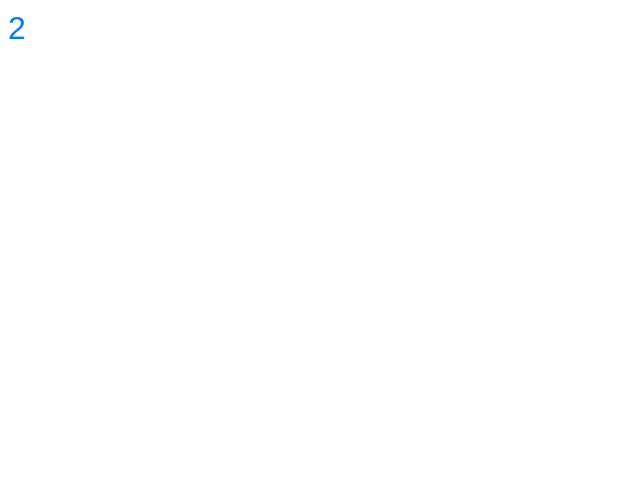
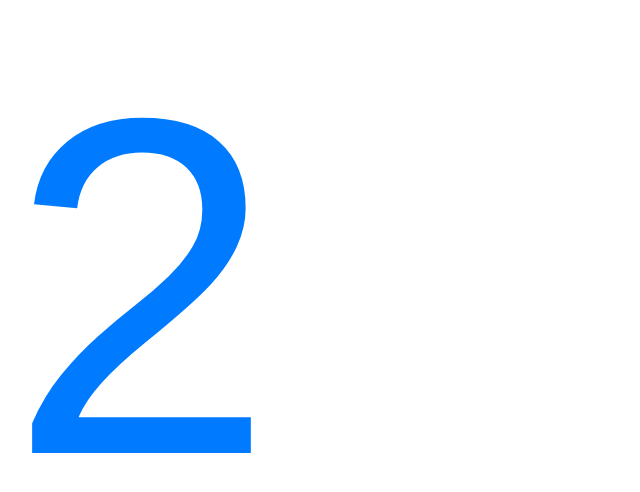
Before and after one commit to HarishKarthikeyan/FT-test, a plain HTML site: page number/index.html in a window 1280 px wide. Shown: the whole page, without its empty margins (0-640 px from the left). Drawn offline with Linux system fonts and the light colour scheme.

Commit message:
font size change

```diff
--- a/number/index.html
+++ b/number/index.html
@@ -11,7 +11,7 @@
       margin-top: 10px;
     }
     #random-number {
-      font-size: 2em;
+      font-size: 30rem;
       color: #007BFF;
     }
     #weather {
```
Also changed, not shown: weather/index.html (+1 -1 lines).
